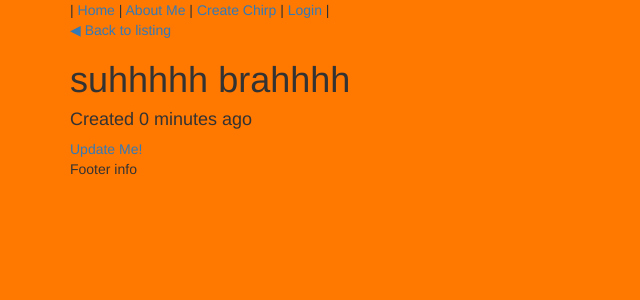
After one commit to sseaver/class_notes, a Django app: page /chirps/12/ in a window 1280 px wide. The commit adds this page. Shown: the top 300 px of the page, without its empty margins (0-640 px from the left). Run offline with Django 3.2, Linux system fonts and the light colour scheme; data comes from the database, SQL or seed files in the repository; both versions use the stored data as it was after the commit; some libraries are stand-ins or nearby versions.

```diff
--- a/Week5/chirper2/app/models.py
+++ b/Week5/chirper2/app/models.py
@@ -4,3 +4,7 @@ from django.db import models
 class Chirp(models.Model):
     body = models.CharField(max_length=140)
     created = models.DateTimeField(auto_now_add=True)
+    user = models.ForeignKey('auth.User')
+
+    class Meta:
+        ordering = ("-created",)
--- a/Week5/chirper2/app/views.py
+++ b/Week5/chirper2/app/views.py
@@ -1,7 +1,9 @@
 from django.shortcuts import render
 from django.views import View
-from django.views.generic import TemplateView, ListView
-
+from django.views.generic import TemplateView, ListView, DetailView
+from django.views.generic.edit import CreateView, UpdateView
+from django.contrib.auth.models import User
+from django.contrib.auth.forms import UserCreationForm
 from app.models import Chirp
 from app.forms import ChirpForm
 # Create your views here.
@@ -14,7 +16,7 @@ def index_view(request):
             instance.save()
     context = {
         "form": ChirpForm(),
-        "all_chirps": Chirp.objects.all().order_by("-created")
+        "all_chirps": Chirp.objects.all()
     }
     return render(request, "index.html", context)
 
@@ -27,3 +29,30 @@ def about_view(request):
 class ChirpView(ListView):
     template_name = "chirps.html"
     model = Chirp
+
+
+class ChirpDetailView(DetailView):
+    model = Chirp
+
+
+class ChirpCreateView(CreateView):
+    model = Chirp
+    success_url = "/chirps"
+    fields = ('body',)
+
+    def form_valid(self, form):
+        instance = form.save(commit=False)
+        instance.user = self.request.user
+        return super().form_valid(form)
+
+
+class ChirpUpdateView(UpdateView):
+    model = Chirp
+    success_url = "/chirps"
+    fields = ('body',)
+
+
+class UserCreateView(CreateView):
+    model = User
+    form_class = UserCreationForm
+    success_url = "/chirps"
--- a/Week5/chirper2/chirper2/urls.py
+++ b/Week5/chirper2/chirper2/urls.py
@@ -2,13 +2,18 @@
 from django.conf.urls import url, include
 from django.contrib import admin
 
-from app.views import index_view, about_view, ChirpView
+from app.views import (index_view, about_view, ChirpView, ChirpDetailView, ChirpCreateView,
+                       ChirpUpdateView, UserCreateView)
 
 
 urlpatterns = [
     url(r'^admin/', admin.site.urls),
     url('^', include('django.contrib.auth.urls')),
     url(r'^$', index_view, name="index_view"),
+    url(r'^create_user/$', UserCreateView.as_view(), name="user_create_view"),
     url(r'^chirps/$', ChirpView.as_view(), name="chirp_view"),
+    url(r'^chirps/create/$', ChirpCreateView.as_view(), name="chirp_create_view"),
+    url(r'^chirps/(?P<pk>\d+)/$', ChirpDetailView.as_view(), name="chirp_detail_view"),
+    url(r'^chirps/(?P<pk>\d+)/update/$', ChirpUpdateView.as_view(), name="chirp_update_view"),
     url(r'^about/$', about_view, name="about_view"),
 ]
--- /dev/null
+++ b/Week5/chirper2/templates/app/chirp_detail.html
@@ -0,0 +1,10 @@
+{% extends "base.html" %}
+
+{% block content %}
+<p>
+  <a href="{% url 'chirp_view' %}">◀ Back to listing</a>
+</p>
+<h1>{{ object.body }}</h1>
+<h4>Created {{ object.created|timesince }} ago</h4>
+<a href="{% url 'chirp_update_view' object.id %}">Update Me!</a>
+{% endblock %}
--- a/Week5/chirper2/templates/base.html
+++ b/Week5/chirper2/templates/base.html
@@ -13,12 +13,13 @@
   </head>
   <body>
     <div class="container">
-      <a href="{% url 'index_view' %}">Home</a>
-      <a href="{% url 'about_view' %}">About Me</a>
+      |<a href="{% url 'index_view' %}"> Home </a>|
+      <a href="{% url 'about_view' %}"> About Me </a>|
+      <a href="{% url 'chirp_create_view' %}"> Create Chirp </a>|
       {% if not request.user.is_authenticated %}
-        <a href="{% url 'login' %}">Login</a>
+        <a href="{% url 'login' %}"> Login </a>|
       {% else %}
-        <a href="{% url 'logout' %}?next={% url 'index_view' %}">Logout</a>
+        <a href="{% url 'logout' %}?next={% url 'index_view' %}"> Logout </a>|
       {% endif %}
       {% block content %}
       {% endblock %}
--- a/Week5/chirper2/templates/chirps.html
+++ b/Week5/chirper2/templates/chirps.html
@@ -4,7 +4,10 @@
 {% for chirp in object_list %}
 <div class="panel panel-default">
   <div class="panel-body">
-    {{ chirp.body }}
+    <a href="{% url 'chirp_detail_view' chirp.id %}">{{ chirp.body }}</a>
+    <p>
+      {{ chirp.user }}
+    </p>
   </div>
 </div>
 {% endfor %}
```
Also changed, not shown: Week5/chirper2/templates/app/chirp_form.html (added, +10 -0 lines), Week5/chirper2/templates/auth/user_form.html (added, +8 -0 lines), Week5/chirper2/app/migrations/0002_auto_20161014_1717.py (added), Week5/chirper2/db.sqlite3.
